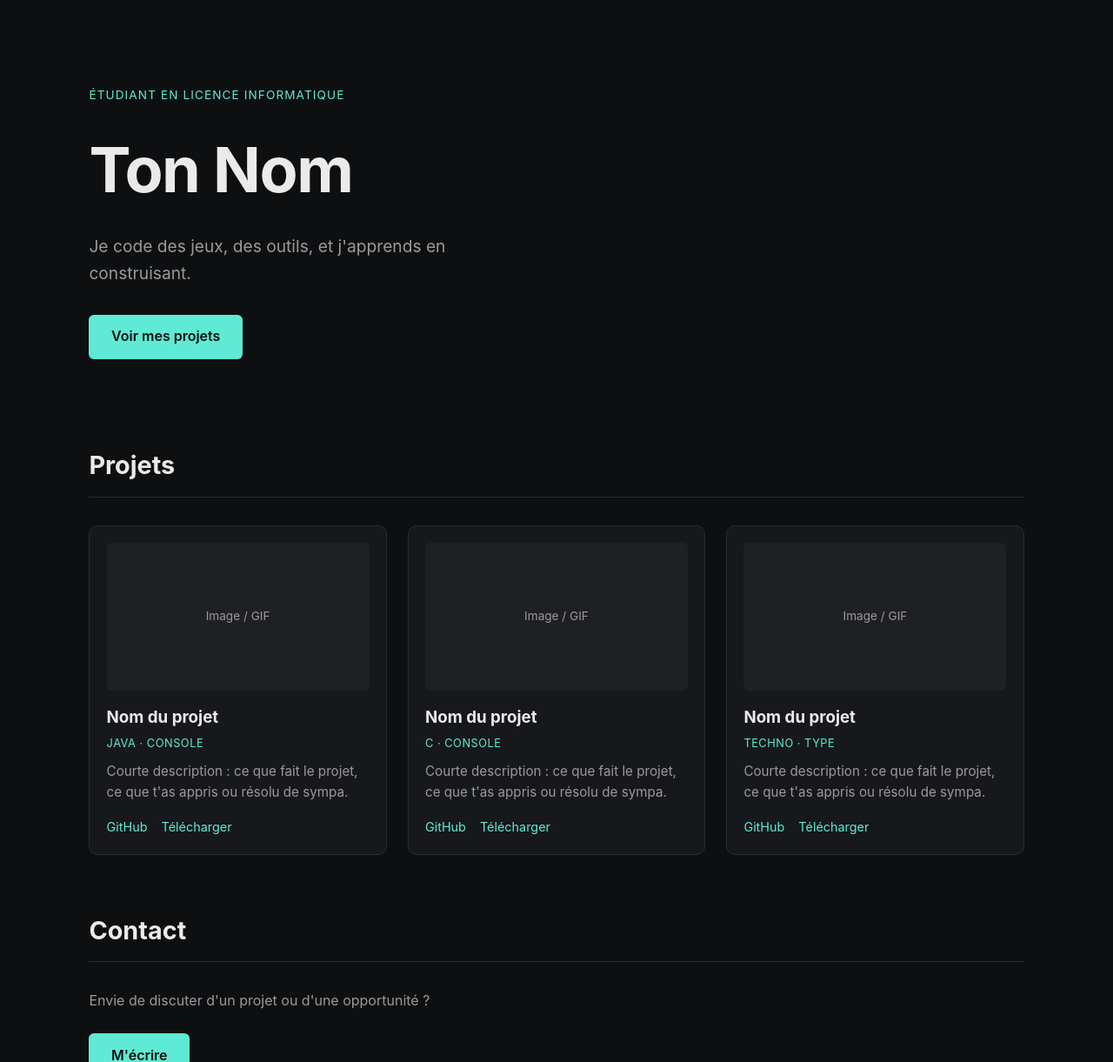
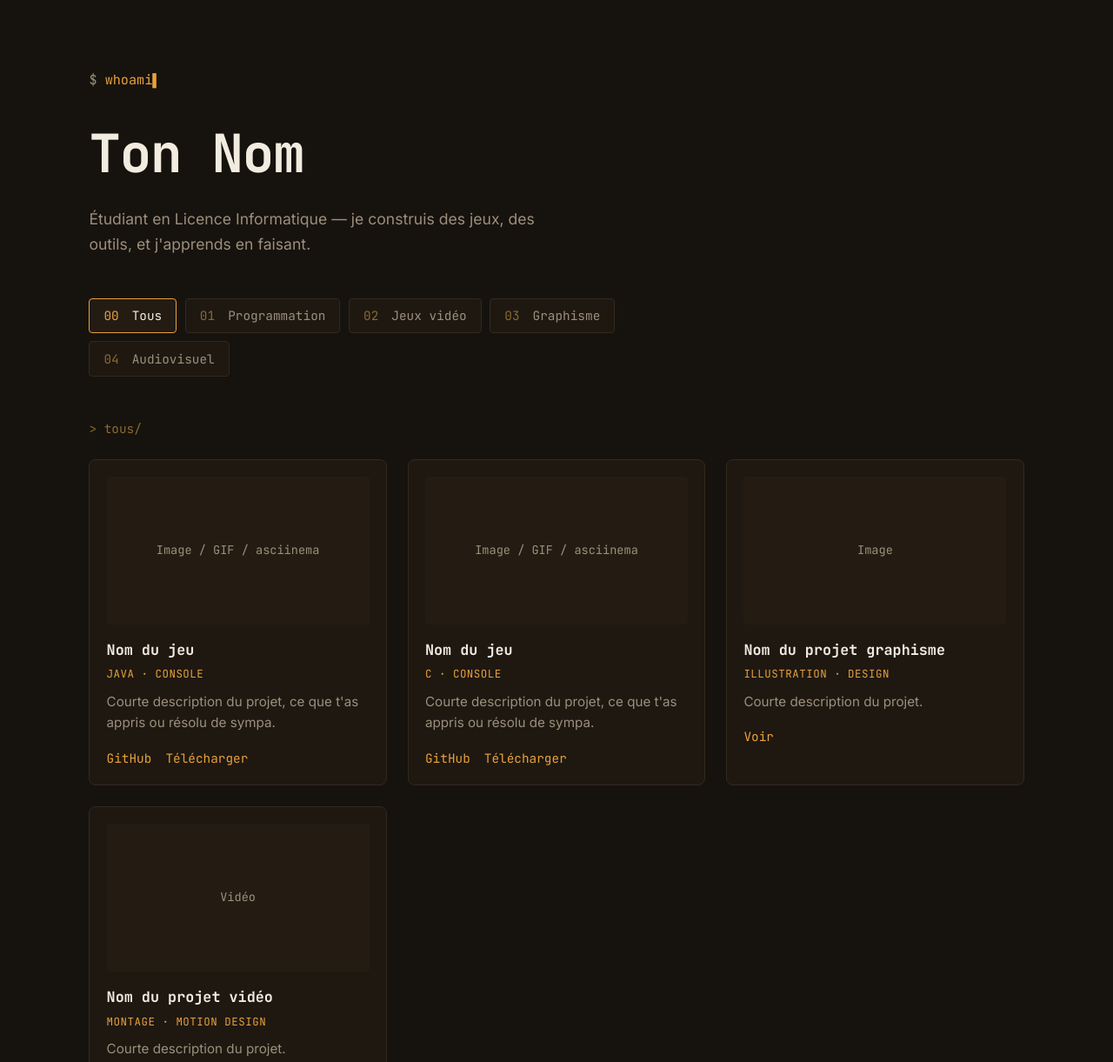
Before and after one commit to Rayeuuuh/portfolio, a plain HTML site: page index.html in a window 1280 px wide. Shown: the top 1221 px of the page at 87% size. Drawn offline with Linux system fonts and the light colour scheme.

Commit message:
nouveau design terminal + menu categories

```diff
--- a/index.html
+++ b/index.html
@@ -4,63 +4,88 @@
 <meta charset="UTF-8">
 <meta name="viewport" content="width=device-width, initial-scale=1.0">
 <title>Ton Nom — Portfolio</title>
+<link rel="preconnect" href="https://fonts.googleapis.com">
+<link rel="preconnect" href="https://fonts.gstatic.com" crossorigin>
+<link href="https://fonts.googleapis.com/css2?family=JetBrains+Mono:wght@400;500;700&family=Inter:wght@400;500&display=swap" rel="stylesheet">
 <link rel="stylesheet" href="style.css">
 </head>
 <body>
 
 <header class="hero">
-  <p class="eyebrow">Étudiant en Licence Informatique</p>
+  <div class="terminal">
+    <p class="prompt-line"><span class="prompt">$</span> <span id="typed"></span><span class="cursor">▌</span></p>
+  </div>
   <h1>Ton Nom</h1>
-  <p class="tagline">Je code des jeux, des outils, et j'apprends en construisant.</p>
-  <a href="#projets" class="btn">Voir mes projets</a>
+  <p class="tagline">Étudiant en Licence Informatique — je construis des jeux, des outils, et j'apprends en faisant.</p>
 </header>
+
+<nav class="menu" aria-label="Filtrer par catégorie">
+  <button class="menu-item is-active" data-filter="tous"><span class="idx">00</span> Tous</button>
+  <button class="menu-item" data-filter="programmation"><span class="idx">01</span> Programmation</button>
+  <button class="menu-item" data-filter="jeux"><span class="idx">02</span> Jeux vidéo</button>
+  <button class="menu-item" data-filter="graphisme"><span class="idx">03</span> Graphisme</button>
+  <button class="menu-item" data-filter="audiovisuel"><span class="idx">04</span> Audiovisuel</button>
+</nav>
 
 <main>
   <section id="projets">
-    <h2>Projets</h2>
+    <p class="breadcrumb">&gt; <span id="current-filter">tous</span>/</p>
+
     <div class="grid">
 
-      <article class="card">
+      <article class="card" data-category="jeux programmation">
         <div class="card-media">
-          <!-- Remplace par une image ou un GIF de gameplay -->
-          <span class="placeholder">Image / GIF</span>
+          <span class="placeholder">Image / GIF / asciinema</span>
         </div>
-        <h3>Nom du projet</h3>
+        <h3>Nom du jeu</h3>
         <p class="meta">Java · Console</p>
-        <p>Courte description : ce que fait le projet, ce que t'as appris ou résolu de sympa.</p>
+        <p>Courte description du projet, ce que t'as appris ou résolu de sympa.</p>
         <div class="links">
           <a href="#">GitHub</a>
           <a href="#">Télécharger</a>
         </div>
       </article>
 
-      <article class="card">
+      <article class="card" data-category="jeux programmation">
         <div class="card-media">
-          <span class="placeholder">Image / GIF</span>
+          <span class="placeholder">Image / GIF / asciinema</span>
         </div>
-        <h3>Nom du projet</h3>
+        <h3>Nom du jeu</h3>
         <p class="meta">C · Console</p>
-        <p>Courte description : ce que fait le projet, ce que t'as appris ou résolu de sympa.</p>
+        <p>Courte description du projet, ce que t'as appris ou résolu de sympa.</p>
         <div class="links">
           <a href="#">GitHub</a>
           <a href="#">Télécharger</a>
         </div>
       </article>
 
-      <article class="card">
+      <article class="card" data-category="graphisme">
         <div class="card-media">
-          <span class="placeholder">Image / GIF</span>
+          <span class="placeholder">Image</span>
         </div>
-        <h3>Nom du projet</h3>
-        <p class="meta">Techno · Type</p>
-        <p>Courte description : ce que fait le projet, ce que t'as appris ou résolu de sympa.</p>
+        <h3>Nom du projet graphisme</h3>
+        <p class="meta">Illustration · Design</p>
+        <p>Courte description du projet.</p>
         <div class="links">
-          <a href="#">GitHub</a>
-          <a href="#">Télécharger</a>
+          <a href="#">Voir</a>
+        </div>
+      </article>
+
+      <article class="card" data-category="audiovisuel">
+        <div class="card-media">
+          <span class="placeholder">Vidéo</span>
+        </div>
+        <h3>Nom du projet vidéo</h3>
+        <p class="meta">Montage · Motion design</p>
+        <p>Courte description du projet.</p>
+        <div class="links">
+          <a href="#">Voir</a>
         </div>
       </article>
 
     </div>
+
+    <p class="empty-state" id="empty-state" hidden>Rien ici pour l'instant — reviens bientôt.</p>
   </section>
 
   <section id="contact">
@@ -74,5 +99,6 @@
   <p>© 2026 Ton Nom</p>
 </footer>
 
+<script src="script.js"></script>
 </body>
 </html>
--- /dev/null
+++ b/script.js
@@ -0,0 +1,46 @@
+// --- Effet machine à écrire dans le hero ---
+const typedEl = document.getElementById('typed');
+const phrase = "whoami";
+const reduceMotion = window.matchMedia('(prefers-reduced-motion: reduce)').matches;
+
+if (typedEl) {
+  if (reduceMotion) {
+    typedEl.textContent = phrase;
+  } else {
+    let i = 0;
+    function type() {
+      if (i <= phrase.length) {
+        typedEl.textContent = phrase.slice(0, i);
+        i++;
+        setTimeout(type, 90);
+      }
+    }
+    type();
+  }
+}
+
+// --- Filtre par catégorie ---
+const menuItems = document.querySelectorAll('.menu-item');
+const cards = document.querySelectorAll('.card');
+const currentFilterLabel = document.getElementById('current-filter');
+const emptyState = document.getElementById('empty-state');
+
+menuItems.forEach(btn => {
+  btn.addEventListener('click', () => {
+    const filter = btn.dataset.filter;
+
+    menuItems.forEach(b => b.classList.remove('is-active'));
+    btn.classList.add('is-active');
+    currentFilterLabel.textContent = filter;
+
+    let visibleCount = 0;
+    cards.forEach(card => {
+      const categories = card.dataset.category.split(' ');
+      const show = filter === 'tous' || categories.includes(filter);
+      card.style.display = show ? '' : 'none';
+      if (show) visibleCount++;
+    });
+
+    emptyState.hidden = visibleCount > 0;
+  });
+});
--- a/style.css
+++ b/style.css
@@ -1,10 +1,13 @@
 :root {
-  --bg: #0e0f11;
-  --bg-card: #17181b;
-  --text: #eaeaea;
-  --text-dim: #9a9a9a;
-  --accent: #5eead4;
-  --border: #2a2b2f;
+  --bg: #16120e;
+  --bg-card: #1e1811;
+  --text: #f2ece0;
+  --text-dim: #9c8f7c;
+  --accent: #e8a13c;
+  --accent-dim: #8a6a30;
+  --border: #332a1e;
+  --font-mono: 'JetBrains Mono', monospace;
+  --font-sans: 'Inter', -apple-system, sans-serif;
 }
 
 * { box-sizing: border-box; margin: 0; padding: 0; }
@@ -12,63 +15,114 @@
 body {
   background: var(--bg);
   color: var(--text);
-  font-family: -apple-system, BlinkMacSystemFont, "Segoe UI", Inter, Roboto, sans-serif;
+  font-family: var(--font-sans);
   line-height: 1.6;
 }
 
 a { color: var(--accent); text-decoration: none; }
 a:hover { text-decoration: underline; }
 
+/* ---------- Hero / terminal ---------- */
+
 .hero {
-  min-height: 60vh;
-  display: flex;
-  flex-direction: column;
-  justify-content: center;
-  align-items: flex-start;
-  padding: 6rem 8vw 4rem;
+  padding: 5rem 8vw 3rem;
   max-width: 900px;
 }
 
-.eyebrow {
+.terminal {
+  font-family: var(--font-mono);
   color: var(--accent);
-  font-size: 0.85rem;
-  letter-spacing: 0.08em;
-  text-transform: uppercase;
-  margin-bottom: 1rem;
+  font-size: 0.95rem;
+  margin-bottom: 1.5rem;
+}
+
+.prompt { color: var(--text-dim); }
+
+.cursor {
+  animation: blink 1s steps(1) infinite;
+}
+
+@media (prefers-reduced-motion: reduce) {
+  .cursor { animation: none; }
+}
+
+@keyframes blink {
+  50% { opacity: 0; }
 }
 
 .hero h1 {
-  font-size: clamp(2.5rem, 6vw, 4.5rem);
+  font-family: var(--font-mono);
+  font-size: clamp(2.2rem, 5.5vw, 3.8rem);
   font-weight: 700;
   letter-spacing: -0.02em;
-  margin-bottom: 1rem;
+  margin-bottom: 0.8rem;
 }
 
 .tagline {
   color: var(--text-dim);
-  font-size: 1.2rem;
-  max-width: 500px;
-  margin-bottom: 2rem;
+  font-size: 1.1rem;
+  max-width: 520px;
 }
 
-.btn {
-  display: inline-block;
-  background: var(--accent);
-  color: #0e0f11;
-  padding: 0.8rem 1.6rem;
-  border-radius: 6px;
-  font-weight: 600;
-  text-decoration: none;
+/* ---------- Menu de catégories ---------- */
+
+.menu {
+  display: flex;
+  flex-wrap: wrap;
+  gap: 0.6rem;
+  padding: 0 8vw 3rem;
+  max-width: 900px;
 }
-.btn:hover { opacity: 0.85; text-decoration: none; }
+
+.menu-item {
+  font-family: var(--font-mono);
+  background: var(--bg-card);
+  border: 1px solid var(--border);
+  color: var(--text-dim);
+  padding: 0.6rem 1rem;
+  border-radius: 4px;
+  cursor: pointer;
+  font-size: 0.9rem;
+  transition: border-color 0.15s ease, color 0.15s ease;
+}
+
+.menu-item .idx {
+  color: var(--accent-dim);
+  margin-right: 0.4rem;
+}
+
+.menu-item:hover {
+  border-color: var(--accent-dim);
+  color: var(--text);
+}
+
+.menu-item.is-active {
+  border-color: var(--accent);
+  color: var(--text);
+  background: #241c12;
+}
+
+.menu-item.is-active .idx {
+  color: var(--accent);
+}
+
+/* ---------- Projets ---------- */
 
 main {
-  padding: 2rem 8vw 6rem;
+  padding: 0 8vw 6rem;
+}
+
+.breadcrumb {
+  font-family: var(--font-mono);
+  color: var(--accent-dim);
+  margin-bottom: 1.5rem;
+  font-size: 0.9rem;
 }
 
 section h2 {
-  font-size: 1.8rem;
-  margin-bottom: 2rem;
+  font-family: var(--font-mono);
+  font-size: 1.6rem;
+  margin-bottom: 1.5rem;
   border-bottom: 1px solid var(--border);
   padding-bottom: 0.8rem;
 }
@@ -82,7 +136,7 @@ section h2 {
 .card {
   background: var(--bg-card);
   border: 1px solid var(--border);
-  border-radius: 10px;
+  border-radius: 8px;
   padding: 1.2rem;
   transition: transform 0.15s ease, border-color 0.15s ease;
 }
@@ -94,8 +148,8 @@ section h2 {
 
 .card-media {
   aspect-ratio: 16 / 9;
-  background: #1f2023;
-  border-radius: 6px;
+  background: #241c12;
+  border-radius: 4px;
   display: flex;
   align-items: center;
   justify-content: center;
@@ -113,15 +167,19 @@ section h2 {
 .placeholder {
   color: var(--text-dim);
   font-size: 0.85rem;
+  font-family: var(--font-mono);
 }
 
 .card h3 {
   margin-bottom: 0.3rem;
+  font-family: var(--font-mono);
+  font-size: 1.05rem;
 }
 
 .meta {
   color: var(--accent);
-  font-size: 0.8rem;
+  font-family: var(--font-mono);
+  font-size: 0.78rem;
   text-transform: uppercase;
   letter-spacing: 0.04em;
   margin-bottom: 0.6rem;
@@ -137,16 +195,35 @@ section h2 {
   display: flex;
   gap: 1rem;
   font-size: 0.9rem;
+  font-family: var(--font-mono);
 }
 
-#contact {
-  margin-top: 4rem;
+.empty-state {
+  color: var(--text-dim);
+  font-family: var(--font-mono);
+  padding: 2rem 0;
 }
+
+/* ---------- Contact / footer ---------- */
+
+#contact { margin-top: 4rem; }
 
 #contact p {
   color: var(--text-dim);
   margin-bottom: 1.5rem;
 }
+
+.btn {
+  display: inline-block;
+  background: var(--accent);
+  color: #16120e;
+  padding: 0.8rem 1.6rem;
+  border-radius: 6px;
+  font-weight: 600;
+  font-family: var(--font-mono);
+  text-decoration: none;
+}
+.btn:hover { opacity: 0.85; text-decoration: none; }
 
 footer {
   text-align: center;
@@ -154,9 +231,11 @@ footer {
   color: var(--text-dim);
   font-size: 0.85rem;
   border-top: 1px solid var(--border);
+  font-family: var(--font-mono);
 }
 
 @media (max-width: 600px) {
-  .hero { padding: 4rem 6vw 3rem; }
-  main { padding: 1rem 6vw 4rem; }
+  .hero { padding: 3.5rem 6vw 2rem; }
+  .menu { padding: 0 6vw 2rem; }
+  main { padding: 0 6vw 4rem; }
 }
```
